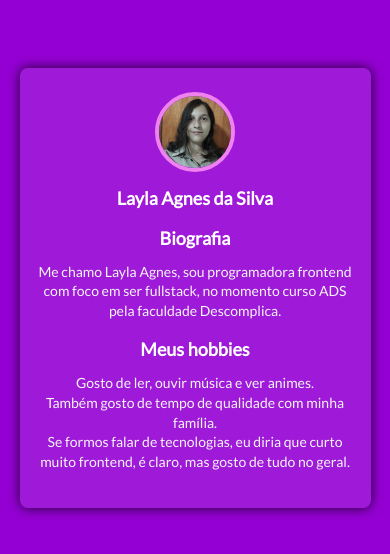
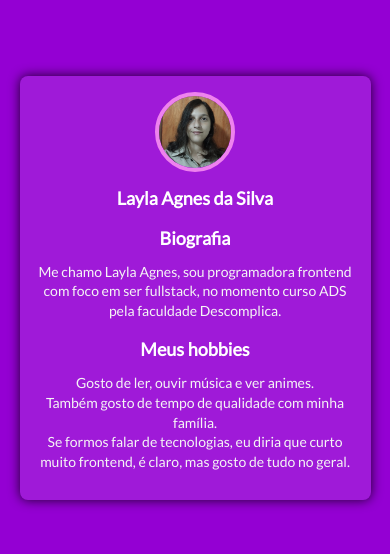
Before and after one commit to LaylAgnes/desafio, a plain HTML site: page index.html in a window 390 px wide. Shown: the part 134-688 px from the top of the page. Drawn offline with Linux system fonts and the light colour scheme.

Commit message:
Atualizar o style.css

```diff
--- a/style.css
+++ b/style.css
@@ -124,7 +124,7 @@ p {
 /* Responsividade para telas pequenas */
 @media (max-width: 400px) {
     .container {
-        padding: 24px 16px; /* Reduz padding para caber melhor */
+        padding: 16px 16px; /* Reduz padding para caber melhor */
         max-width: 100%; /* Usa toda a largura disponível */
             max-width: 395px; /* Largura máxima */
     }
```
